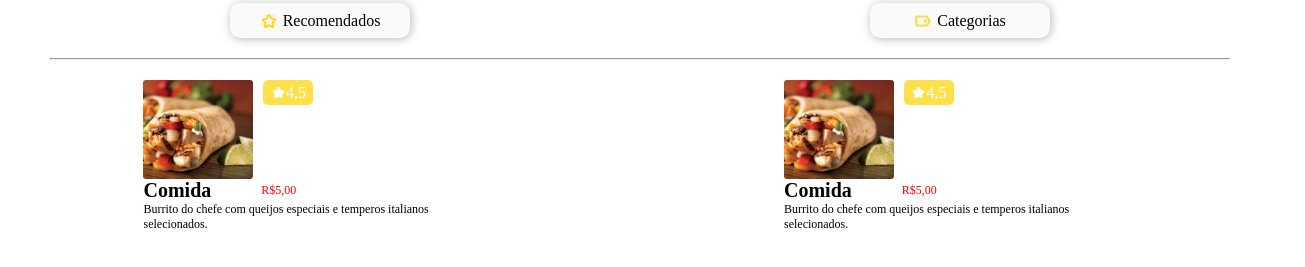
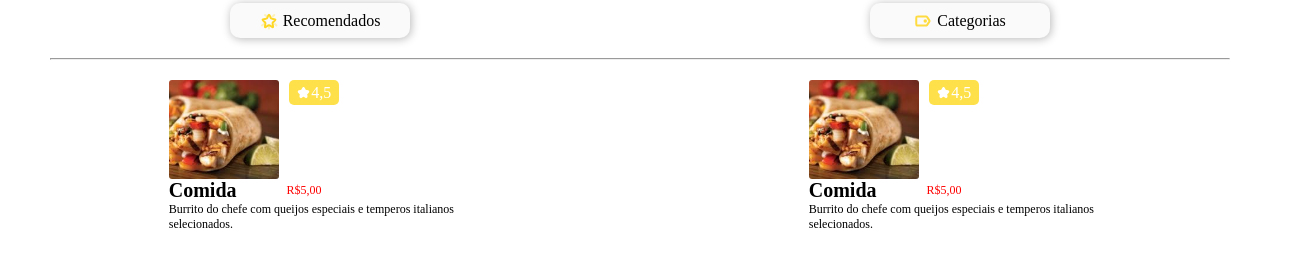
Before and after one commit to yVilaca/comii, a React (Create React App) app: page / in a window 1280 px wide. Shown: the part 281-548 px from the top of the page, 1305 px wide, since content can reach past the window. Built offline with nearby package versions, Linux system fonts and the light colour scheme.

Commit message:
ajuste tamanho itens

```diff
--- a/src/App.js
+++ b/src/App.js
@@ -10,13 +10,13 @@ function App() {
       <NavBar />
       <Banner />
       <div class='categorias-juntas'>
-        <Categoria img="./imgs/recomendados.svg" titulo="Recomendados" href="#recomendados"/>
-        <Categoria img="./imgs/categoria.svg" titulo="Categorias" href="#categoria"/>
+        <Categoria img="./imgs/recomendados.svg" titulo="Recomendados" href="#recomendados" />
+        <Categoria img="./imgs/categoria.svg" titulo="Categorias" href="#categoria" />
       </div>
       <hr></hr>
       <div class='categorias-juntas2'>
-        <Itens href="#"/>
-        <Itens/>
+        <a href="#item"><Itens /></a>
+        <Itens />
       </div>
     </div>
   );
--- a/src/app.css
+++ b/src/app.css
@@ -7,8 +7,12 @@ hr{
     background-color: #838383;
 }
 .categorias-juntas2{
-    margin: 10px 30px;
+    width: 100%;
+    margin: 10px 25px;
     display: flex;
     justify-content: space-around;
-    gap: 5%;
 }
+.categorias-juntas2>a{
+    color: black;
+    text-decoration: none;
+}
```
